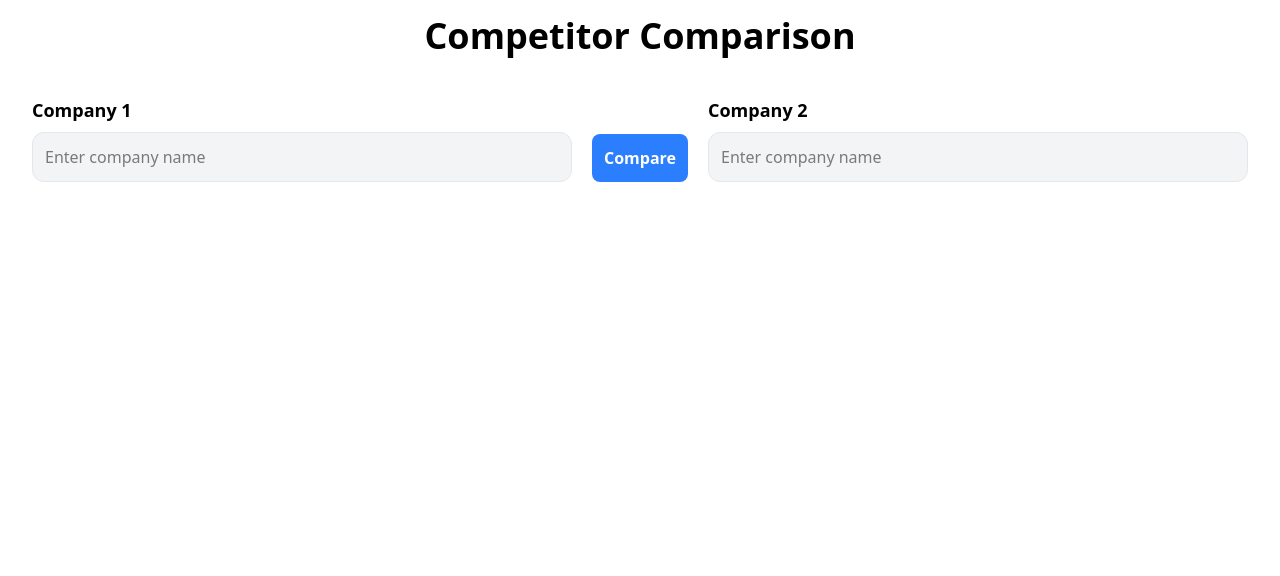
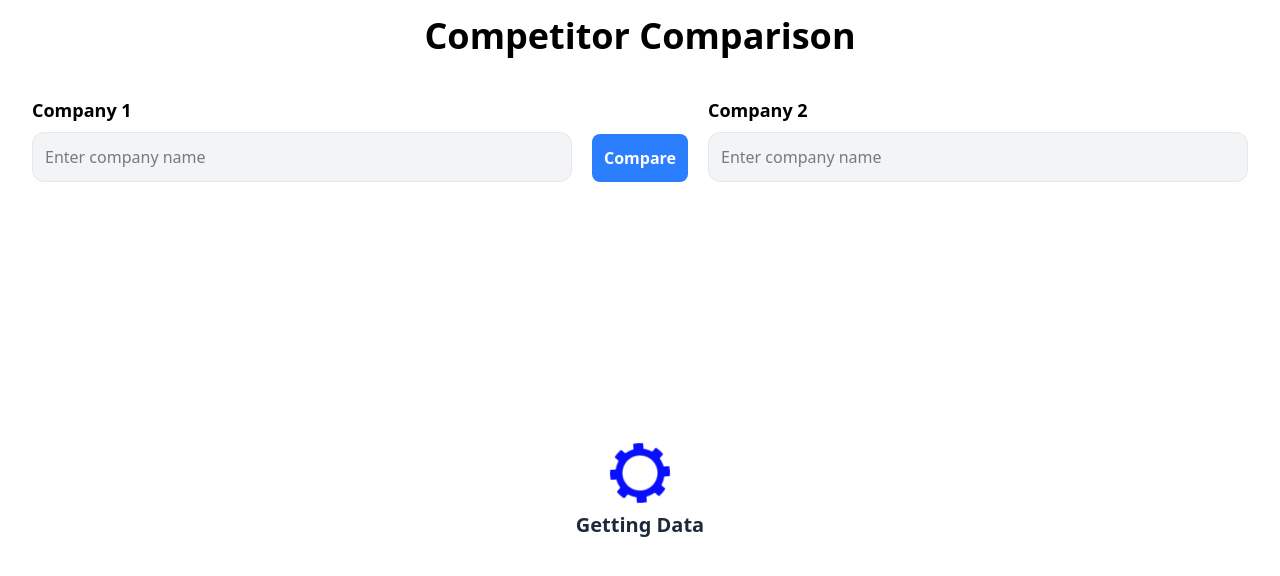
Before and after one commit to richmondnkrumah/new-scraper, a Next.js app: page / in a window 1280 px wide. Shown: the top 576 px of the page. Built offline with nearby package versions, Linux system fonts and the light colour scheme.

Commit message:
added UI loaders

```diff
--- a/src/app/globals.css
+++ b/src/app/globals.css
@@ -1 +1,30 @@
 @import "tailwindcss";
+
+/* HTML: <div class="loader"></div> */
+.loader {
+  width: 60px;
+  aspect-ratio: 1;
+  display: grid;
+  color: #090eff;
+  background: radial-gradient(farthest-side, currentColor calc(100% - 6px),#0615f300 calc(100% - 5px) 0);
+  -webkit-mask: radial-gradient(farthest-side,#1a16f700 calc(100% - 13px),#3e09ff calc(100% - 12px));
+  border-radius: 50%;
+  animation: l19 2s infinite linear;
+}
+.loader::before,
+.loader::after {
+  content: "";
+  grid-area: 1/1;
+  background:
+    linear-gradient(currentColor 0 0) center,
+    linear-gradient(currentColor 0 0) center;
+  background-size: 100% 10px,10px 100%;
+  background-repeat: no-repeat;
+}
+.loader::after {
+   transform: rotate(45deg);
+}
+
+@keyframes l19 {
+  100%{transform: rotate(1turn)}
+}
--- a/src/app/page.tsx
+++ b/src/app/page.tsx
@@ -13,7 +13,7 @@ const page = () => {
   const [company2, setCompany2] = useState<string>("");
   const [company1Data, setCompany1Data] = useState<_company_data>(null)
   const [company2Data, setCompany2Data] = useState<_company_data>(null)
-  const [loading, setLoading] = useState<boolean>(false)
+  const [loading, setLoading] = useState<boolean>(true)
 
 
   const backgroundColors: { [companyName: string]: string } = {};
@@ -40,7 +40,7 @@ const page = () => {
     console.log(company2Data)
   }
   return (
-    <div className="max-w-7xl mx-auto p-4">
+    <div className="max-w-7xl mx-auto p-4 flex flex-col min-h-[100dvh]">
       <h1 className="font-bold mb-6 text-center text-4xl">Competitor Comparison</h1>
       <div className="w-full p-4 ">
         <form className="flex gap-5 " onSubmit={getCompetitiveAnalysis}>
@@ -71,7 +71,10 @@ const page = () => {
 
       </div>
       {
-        loading && <p>Loading</p>
+        loading && <div className="h-full py-5 grow flex flex-col gap-2 justify-center items-center">
+          <div className="loader"></div>
+          <p className="text-xl font-semibold text-gray-800">Getting Data</p>
+        </div>
 
       }
       {
@@ -81,7 +84,7 @@ const page = () => {
             <CompanyBasic data={company1Data} />
             <CompanyBasic data={company2Data} />
           </div>
-          <div className="grid grid-cols-2 p-4 gap-x-[90px]">
+          <div className="grid grid-cols-2 p-6 gap-x-[90px]">
             <CompanyAdditional data={company1Data} />
             <CompanyAdditional data={company2Data} />
           </div>
```
